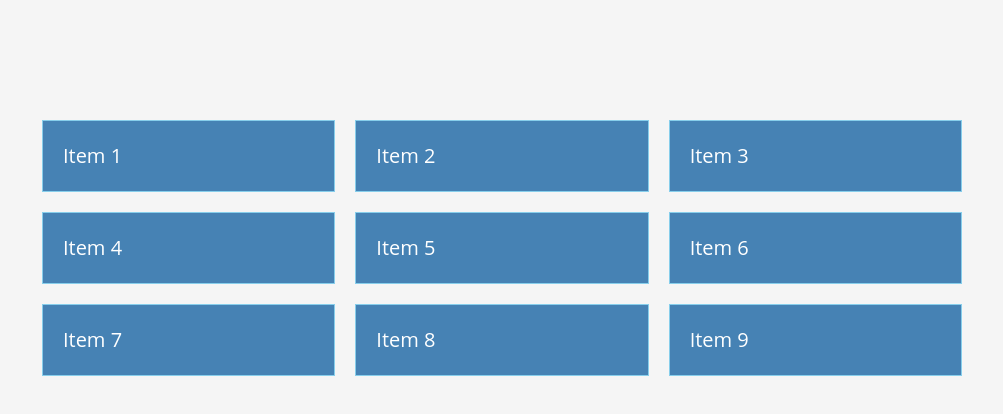
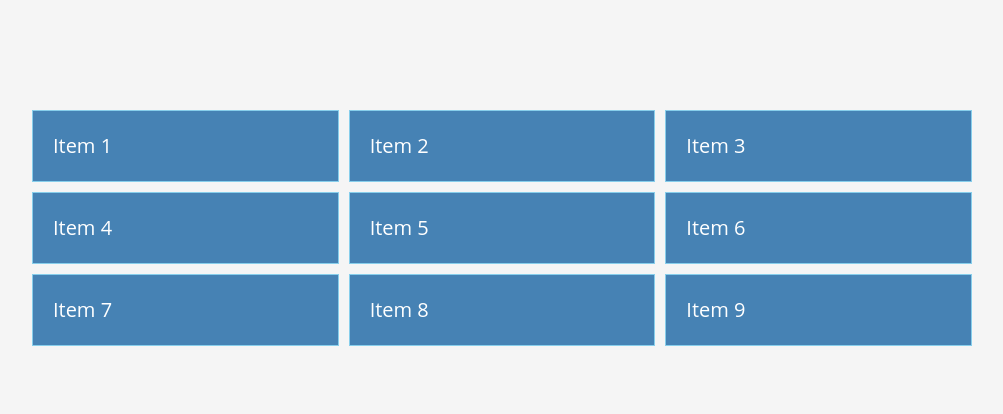
Before and after one commit to danielerhabor/grid-crash, a React (Create React App) app: page / in a window 1280 px wide. Shown: the top 414 px of the page, without its empty margins (138-1141 px from the left). Built offline with nearby package versions, Linux system fonts and the light colour scheme.

Commit message:
Used `row-gap` and `column-gap` to add gaps between the rows and columns respectively

```diff
--- a/src/App.module.css
+++ b/src/App.module.css
@@ -4,6 +4,9 @@
   padding: 10px;
   display: grid;
   grid-template-columns: repeat(3, 1fr);
+  /* column-gap: 10px;
+  row-gap: 10px; */
+  gap: 10px
 }
 
 .item {
@@ -12,6 +15,5 @@
   font-size: 20px;
   padding: 20px;
   border: skyblue 1px solid;
-  margin: 10px;
 
 }
```
